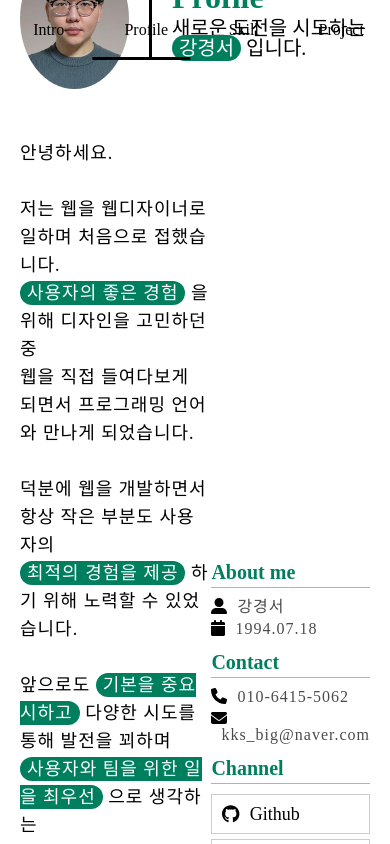
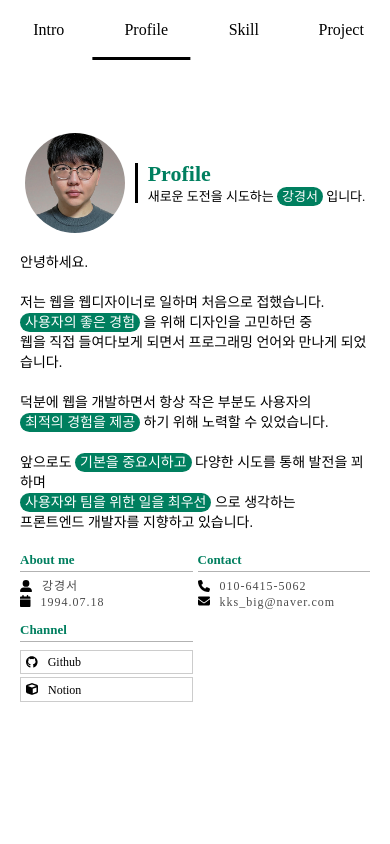
Before and after one commit to kangkyeongseo/portfolio, a React (Create React App) app: page / in a window 390 px wide. Both pictures are taken after a click on the element "Profile". Shown: the part 844-1688 px from the top of the page. Built offline with nearby package versions, Linux system fonts and the light colour scheme.

Commit message:
Responsive

```diff
--- a/src/components/Profile.tsx
+++ b/src/components/Profile.tsx
@@ -12,15 +12,37 @@ import { Link } from "react-router-dom";
 import styled from "styled-components";
 
 const Container = styled(motion.div)`
+  @media ${(props) => props.theme.media.mobile} {
+    display: flex;
+    flex-direction: column;
+    align-items: center;
+  }
   width: 100%;
   display: grid;
   grid-template-columns: 3fr 1fr;
   align-items: end;
 `;
 
-const Box = styled.div``;
+const Body = styled.div`
+  @media ${(props) => props.theme.media.mobile} {
+    margin-bottom: 20px;
+  }
+`;
+
+const Fotter = styled.div`
+  @media ${(props) => props.theme.media.mobile} {
+    width: 100%;
+    display: grid;
+    grid-template-columns: repeat(2, 1fr);
+    gap: 5px;
+  }
+`;
 
 const Header = styled.div`
+  @media ${(props) => props.theme.media.mobile} {
+    gap: 10px;
+    margin-bottom: 20px;
+  }
   grid-column: 1 /3;
   display: flex;
   align-items: center;
@@ -29,6 +51,10 @@ const Header = styled.div`
 `;
 
 const Thumbnail = styled.img`
+  @media ${(props) => props.theme.media.mobile} {
+    width: 100px;
+    height: 100px;
+  }
   width: 140px;
   height: 140px;
   object-fit: cover;
@@ -36,6 +62,9 @@ const Thumbnail = styled.img`
 `;
 
 const TitleBox = styled.div`
+  @media ${(props) => props.theme.media.mobile} {
+    padding-left: 10px;
+  }
   display: flex;
   flex-direction: column;
   gap: 5px;
@@ -44,16 +73,25 @@ const TitleBox = styled.div`
 `;
 
 const Title = styled.h2`
+  @media ${(props) => props.theme.media.mobile} {
+    font-size: 22px;
+  }
   color: ${(props) => props.theme.color.darkGreen};
   font-size: 32px;
   font-weight: bold;
 `;
 
 const SubTitle = styled.h3`
+  @media ${(props) => props.theme.media.mobile} {
+    font-size: 13px;
+  }
   font-size: 20px;
 `;
 
 const Strong = styled.span`
+  @media ${(props) => props.theme.media.mobile} {
+    padding: 2px 5px;
+  }
   padding: 2px 7px;
   color: #ffffff;
   background-color: ${(props) => props.theme.color.darkGreen};
@@ -66,6 +104,11 @@ const Intro = styled.p`
     letter-spacing: 0;
     line-height: 26px;
   }
+  @media ${(props) => props.theme.media.mobile} {
+    font-size: 14px;
+    letter-spacing: 0;
+    line-height: 20px;
+  }
   font-size: 18px;
   font-weight: 300;
   letter-spacing: 1px;
@@ -73,9 +116,12 @@ const Intro = styled.p`
 `;
 
 const Items = styled.div`
+  @media ${(props) => props.theme.media.mobile} {
+    margin-bottom: 10px;
+  }
   display: flex;
   flex-direction: column;
-  gap: 5px;
+  gap: 3px;
   font-size: 18px;
   margin-bottom: 15px;
 `;
@@ -89,6 +135,9 @@ const ItemTitle = styled(SubTitle)`
 `;
 
 const Item = styled.div`
+  @media ${(props) => props.theme.media.mobile} {
+    font-size: 12px;
+  }
   font-size: 16px;
 `;
 
@@ -99,6 +148,10 @@ const Text = styled.span`
 `;
 
 const LinkBox = styled.div`
+  @media ${(props) => props.theme.media.mobile} {
+    font-size: 12px;
+    padding: 5px;
+  }
   border: 1px solid rgba(0, 0, 0, 0.2);
   padding: 10px;
   a {
@@ -130,7 +183,7 @@ const Profile = ({ order }: Prop) => {
           </SubTitle>
         </TitleBox>
       </Header>
-      <Box>
+      <Body>
         <Intro>
           안녕하세요.
           <br />
@@ -154,8 +207,8 @@ const Profile = ({ order }: Prop) => {
           <br />
           프론트엔드 개발자를 지향하고 있습니다.
         </Intro>
-      </Box>
-      <Box>
+      </Body>
+      <Fotter>
         <Items>
           <ItemTitle>About me</ItemTitle>
           <Item>
@@ -189,7 +242,7 @@ const Profile = ({ order }: Prop) => {
             <Link to={"/"}>Notion</Link>
           </LinkBox>
         </Items>
-      </Box>
+      </Fotter>
     </Container>
   );
 };
```
